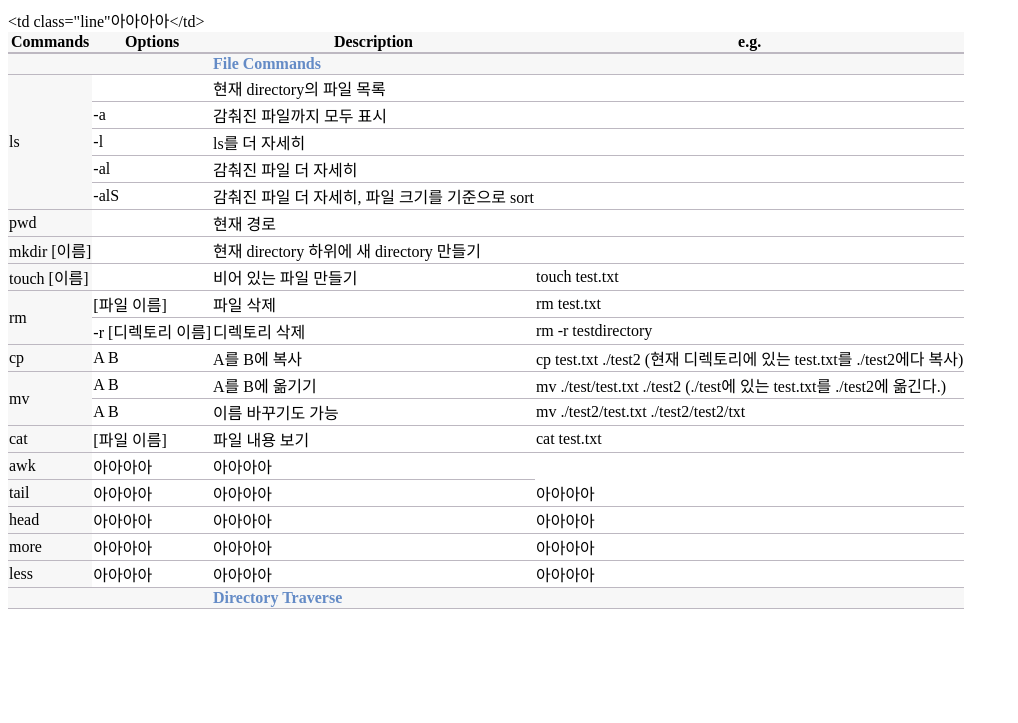
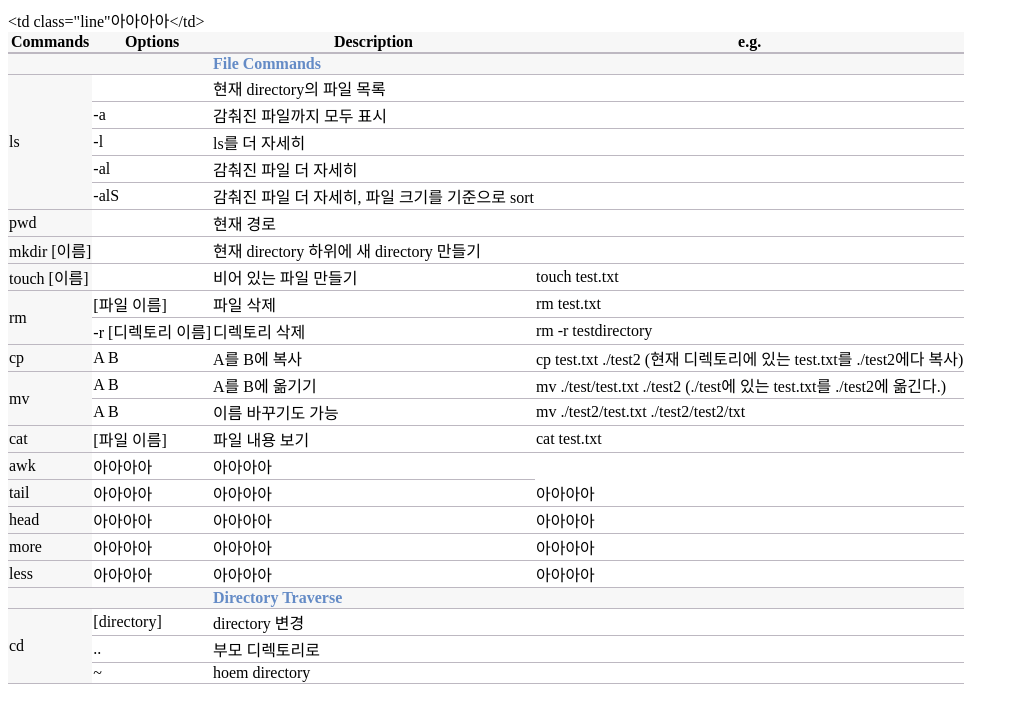
Before and after one commit to finddme/finddme.github.io, a Jekyll site: the page built from _posts/2022-01-12-Linux.md, in a window 1280 px wide. Shown: the top 723 px of the page, without its empty margins (0-1018 px from the left). Built offline with Jekyll 4.4.1, drawn with Linux system fonts in a browser that asks for light colours.

Commit message:
Update 2022-01-12-Linux.md

```diff
--- a/_posts/2022-01-12-Linux.md
+++ b/_posts/2022-01-12-Linux.md
@@ -64,6 +64,9 @@ tag: Linux
        <tr><td class="line3" rowspan="1">more</td><td class="line">아아아아</td><td class="line">아아아아</td><td class="line">아아아아</td></tr>
        <tr><td class="line3" rowspan="1">less</td><td class="line">아아아아</td><td class="line">아아아아</td><td class="line">아아아아</td></tr>
        <tr><td class="line3"> </td><td class="line3"> </td><td class="line3"><span style="color:#648BC6; font-weight: bold;">Directory Traverse</span></td><td class="line3"> </td></tr>
+       <tr><td class="line3" rowspan="3">cd</td><td class="line">[directory]</td><td class="line">directory 변경</td><td class="line"> </td></tr>
+       <tr><td class="line">..</td><td class="line">부모 디렉토리로</td><td class="line"> </td></tr>
+       <tr><td class="line">~</td><td class="line">hoem directory</td><td class="line"> </td></tr>
     </table>
  </body>
  </html>
```
